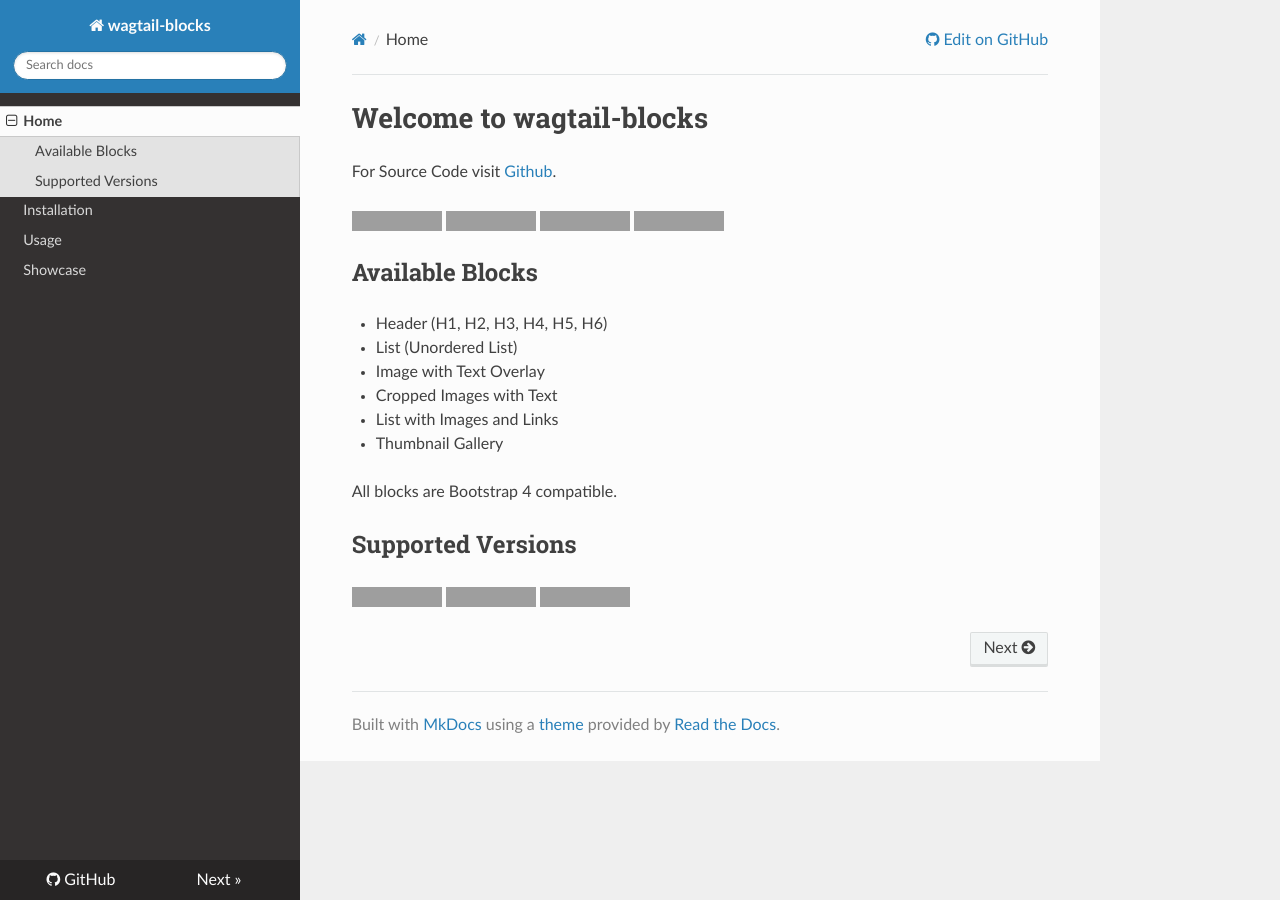
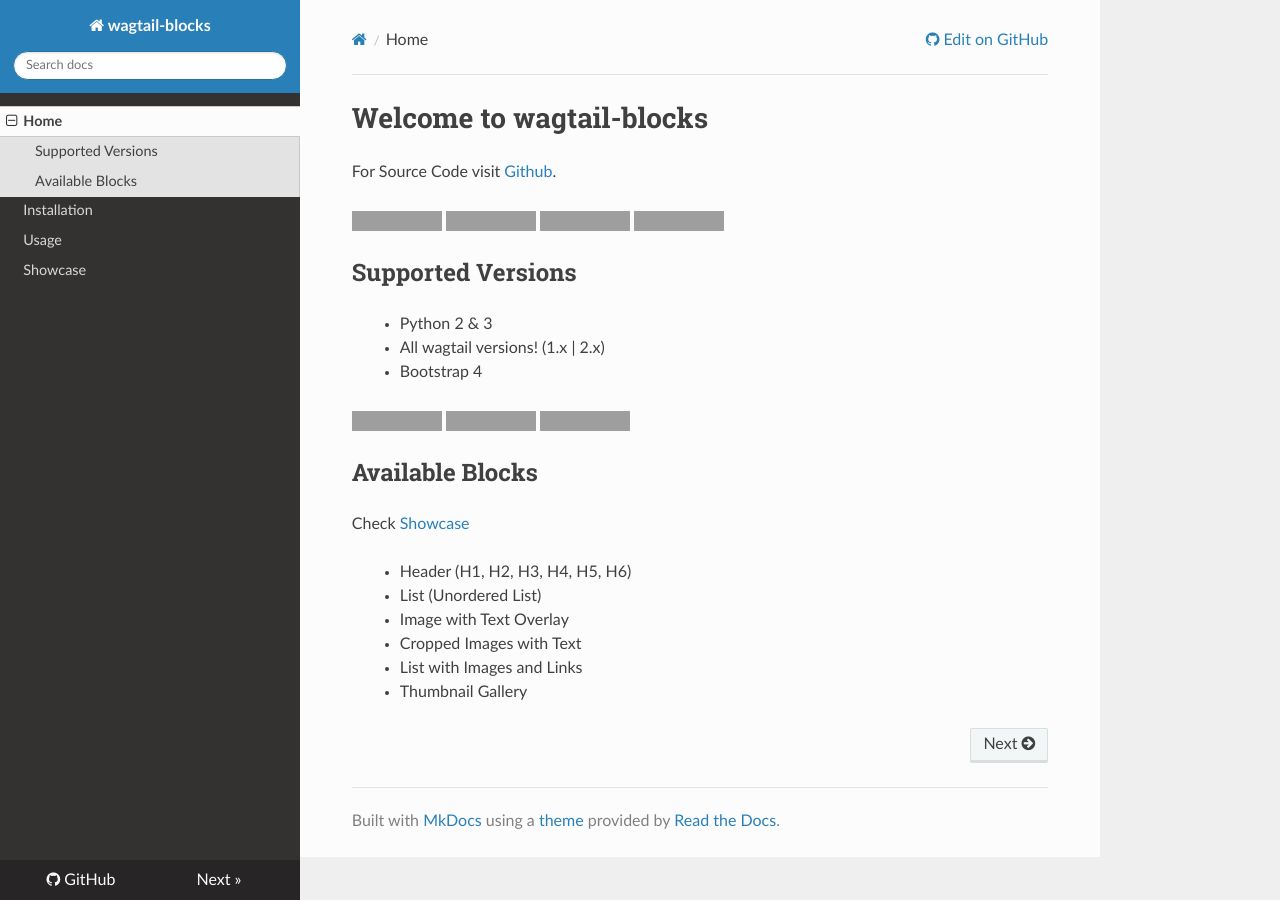
Before and after one commit to ibrahimawadhamid/wagtail_blocks, an MkDocs documentation site: the page built from docs/index.md, in a window 1280 px wide, cut to the strip 0-900 px from the top of the page. Built offline with MkDocs 1.6.1, drawn with Linux system fonts in a browser that asks for light colours; nearby versions of some CDN libraries; grey boxes are pictures that could not be loaded.

```diff
--- a/docs/index.md
+++ b/docs/index.md
@@ -4,15 +4,18 @@ For Source Code visit [Github](https://github.com/ibrahimawadhamid/wagtail_block
 [![PyPI](https://img.shields.io/pypi/v/wagtail-blocks.svg)](https://pypi.python.org/pypi/wagtail-blocks) ![PyPI - License](https://img.shields.io/pypi/l/wagtail-blocks.svg) ![Build](https://img.shields.io/pypi/status/wagtail-blocks.svg) [![Documentation Status](https://readthedocs.org/projects/wagtail-blocks/badge/?version=latest)](https://wagtail-blocks.readthedocs.io/en/latest/?badge=latest)
 
 
+## Supported Versions
+> - Python 2 & 3
+> - All wagtail versions! (1.x | 2.x)
+> - Bootstrap 4
+
+![wagtail](https://img.shields.io/badge/Wagtail-1.x|2.x-green.svg) ![Python](https://img.shields.io/pypi/pyversions/wagtail-blocks.svg) ![Boostrap](https://img.shields.io/badge/Bootstrap-4.3-blue.svg)
+
 ## Available Blocks
-- Header (H1, H2, H3, H4, H5, H6)
-- List (Unordered List)
-- Image with Text Overlay
-- Cropped Images with Text
-- List with Images and Links
-- Thumbnail Gallery
-
-All blocks are Bootstrap 4 compatible.
-
-## Supported Versions
-![wagtail](https://img.shields.io/badge/Wagtail-1.x|2.x-green.svg) ![Python](https://img.shields.io/pypi/pyversions/wagtail-blocks.svg) ![Boostrap](https://img.shields.io/badge/Bootstrap-4.3-blue.svg)
+Check [Showcase](https://wagtail-blocks.readthedocs.io/en/latest/showcase/)
+> - Header (H1, H2, H3, H4, H5, H6)
+> - List (Unordered List)
+> - Image with Text Overlay
+> - Cropped Images with Text
+> - List with Images and Links
+> - Thumbnail Gallery
```
Also changed, not shown: README.md (+12 -9 lines).
